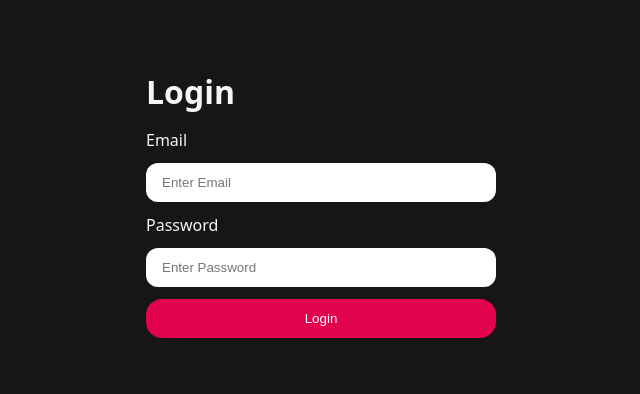
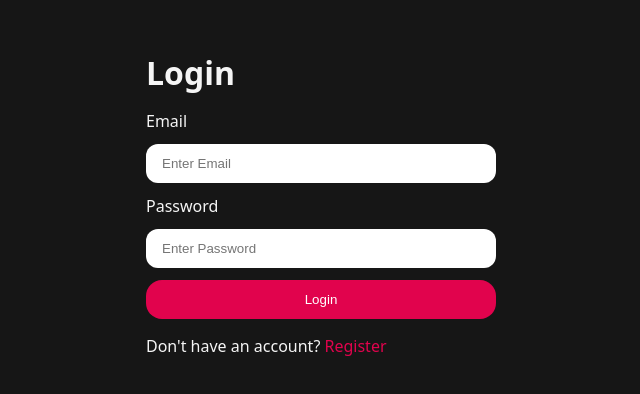
Before and after one commit to devshanuuu/GenAI-Project, a React app in the folder Frontend/: page /login in a window 1280 px wide. Shown: the part 196-590 px from the top of the page, without its empty margins (319-959 px from the left). Built offline with nearby package versions, Linux system fonts and the light colour scheme; the HTML template or start-up script is replaced by a standard one.

Commit message:
useNavigate and Link for routing between Register nd login

```diff
--- a/Frontend/src/App.jsx
+++ b/Frontend/src/App.jsx
@@ -1,4 +1,4 @@
-import {RouterProvider} from 'react-router'
+import {RouterProvider} from 'react-router' // RouterProvider is used to provide the router instance to the application
 import {router} from './app.routes.jsx'
 
 function App() {
--- a/Frontend/src/app.routes.jsx
+++ b/Frontend/src/app.routes.jsx
@@ -1,4 +1,4 @@
-import { createBrowserRouter } from "react-router-dom";
+import { createBrowserRouter } from "react-router-dom"; // createBrowserRouter is used to create a router instance for our application
 import Login from "./features/auth/pages/login";
 import Register from "./features/auth/pages/register";
 
--- a/Frontend/src/features/auth/auth.form.scss
+++ b/Frontend/src/features/auth/auth.form.scss
@@ -31,4 +31,9 @@
             border-radius: 0.75rem;
         }
     }
+
+a {
+    color: #e1034d;
+    text-decoration: none;
 }
+}
--- a/Frontend/src/features/auth/pages/login.jsx
+++ b/Frontend/src/features/auth/pages/login.jsx
@@ -1,8 +1,12 @@
 import React from 'react'
+
+// useNavigate is used to navigate to different routes programmatically and Link is used to create links to different routes
+import { useNavigate, Link } from 'react-router'
 import '../auth.form.scss'
 
 const Login = () => {
-  const handleSubmit = (e) => {
+
+    const handleSubmit = (e) => {
     e.preventDefault()
   }
 
@@ -23,6 +27,8 @@
                 </div>
                 <button className='button primary-button'>Login</button>
             </form>
+
+            <p>Don't have an account? <Link to={"/register"}>Register</Link></p>
         </div>
     </main>
   )
--- a/Frontend/src/features/auth/pages/register.jsx
+++ b/Frontend/src/features/auth/pages/register.jsx
@@ -1,6 +1,11 @@
 import React from 'react'
 
+// useNavigate is used to navigate to different routes programmatically and Link is used to create links to different routes
+import { useNavigate, Link } from 'react-router'
+
 const Register = () => {
+
+  const navigate = useNavigate()
 
   const handleSubmit = (e) => {
     e.preventDefault()
@@ -27,6 +32,7 @@
                 </div>
                 <button className='button primary-button'>Register</button>
             </form>
+            <p>Already have an account? <Link to={"/login"}>Login</Link></p>
         </div>
     </main>
   )
--- a/Frontend/src/main.jsx
+++ b/Frontend/src/main.jsx
@@ -1,10 +1,9 @@
-import { StrictMode } from 'react'
 import { createRoot } from 'react-dom/client'
 import './style.scss'
 import App from './App.jsx'
 
 createRoot(document.getElementById('root')).render(
-  <StrictMode>
+
     <App />
-  </StrictMode>,
+
 )
```
